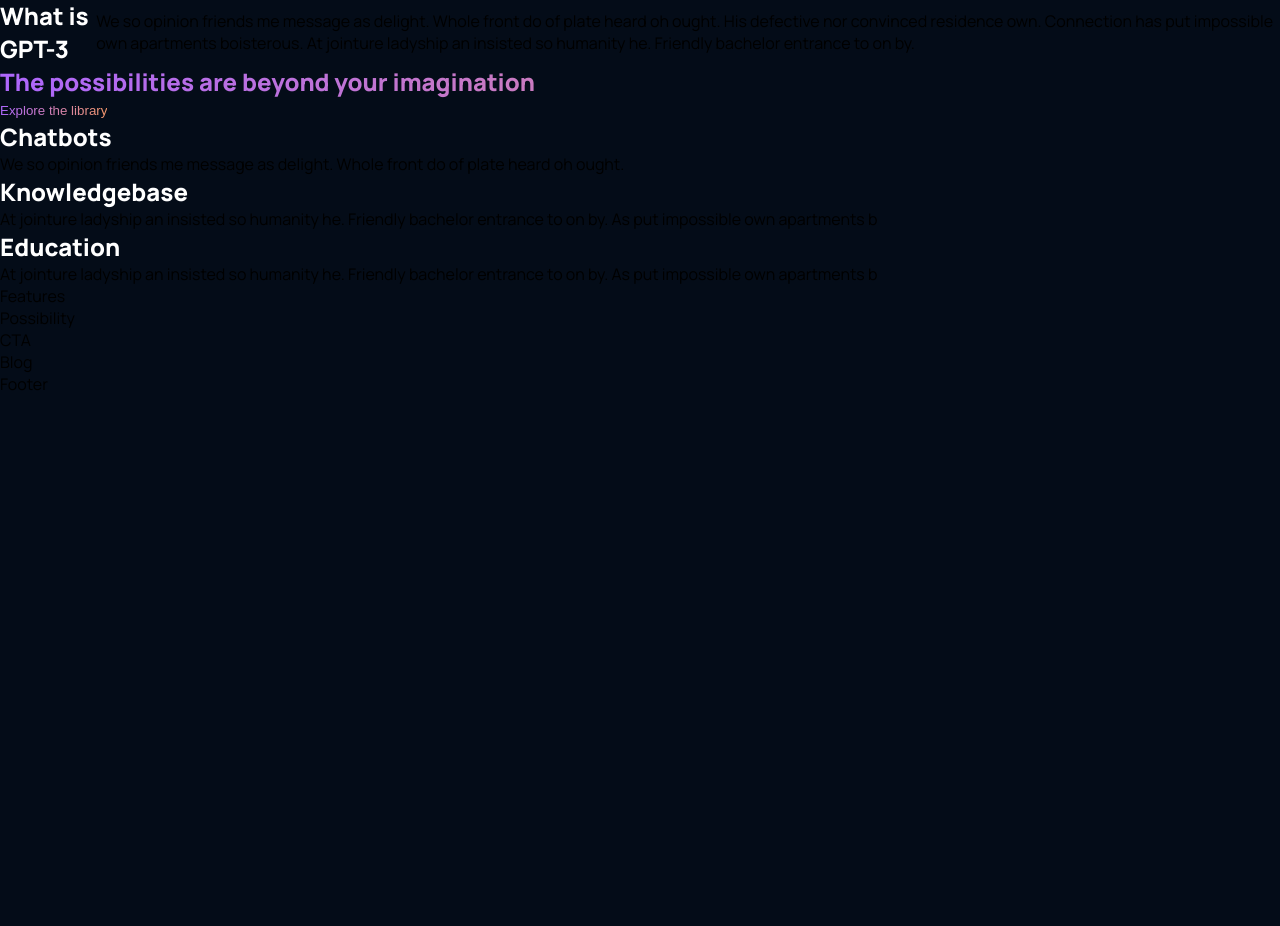
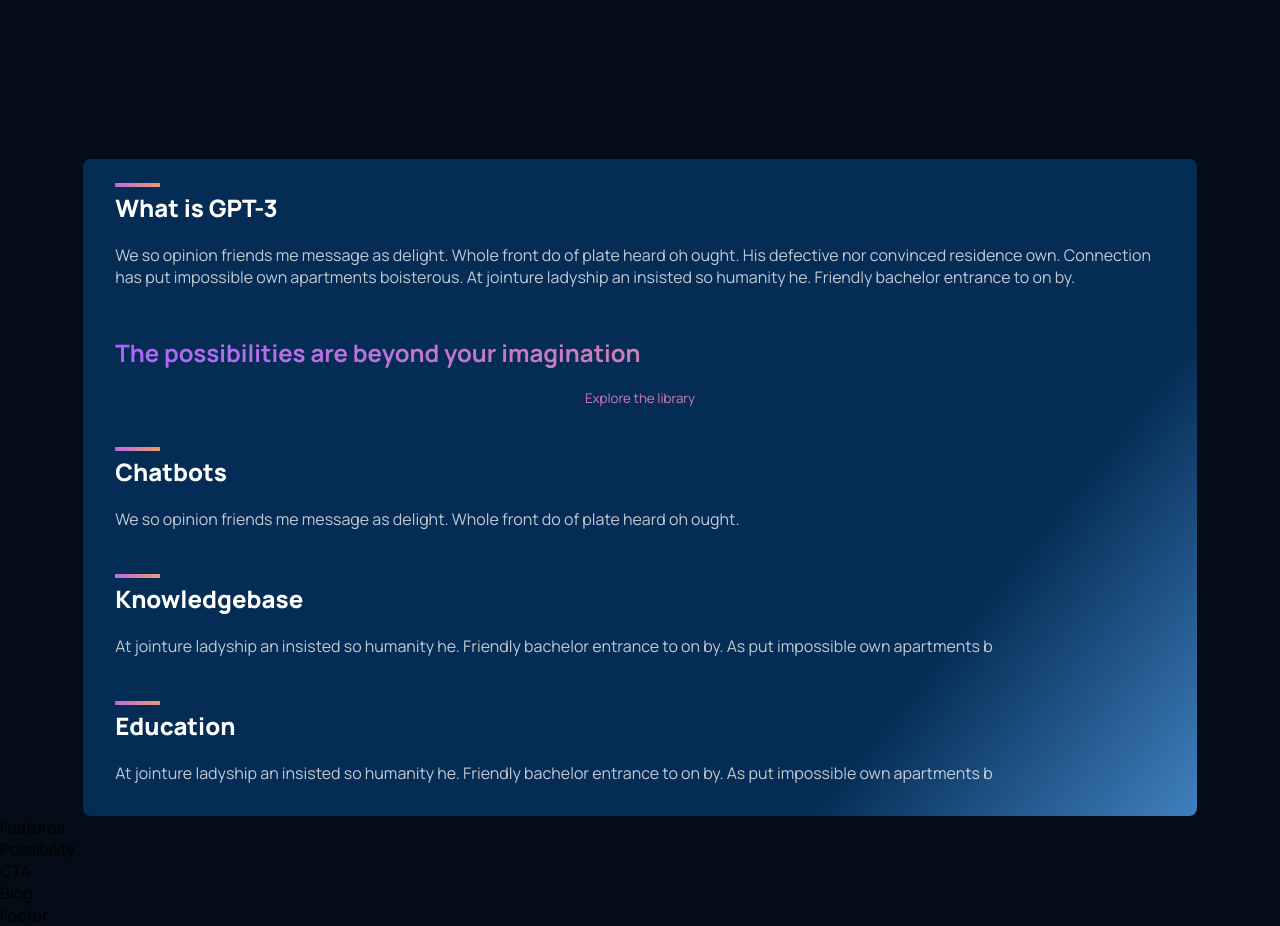
Before and after one commit to dragoshcode/gpt3-modern-ui-ux-website, a React (Create React App) app: page / in a window 1280 px wide. Shown: the part 667-1593 px from the top of the page. Before the commit the page ends 1062 px from the top, so only its background shows below. Built offline with nearby package versions, Linux system fonts and the light colour scheme; the HTML template or start-up script is replaced by a standard one.

Commit message:
Style 'What is GPT3' section

```diff
--- a/src/components/feature/Feature.js
+++ b/src/components/feature/Feature.js
@@ -4,9 +4,8 @@
 function Feature({ text, title }) {
   return (
     <>
-      {/* and also make h2:before */}
-      <h2>{title}</h2>
-      <p>{text}</p>
+      <h2 className='feature-title'>{title}</h2>
+      <p className='feature-text'>{text}</p>
     </>
   );
 }
--- a/src/components/feature/feature.scss
+++ b/src/components/feature/feature.scss
@@ -1,11 +1,26 @@
 @use '../../scss/variables' as v;
 
-h2{
-    color: white;
-    font-weight: 800;
-    font-family: 'Manrope';
+.feature-title {
+  color: white;
+  font-weight: 800;
+  font-family: 'Manrope';
+  position: relative;
 
-    &:before{
+  &:before {
+    content: '';
+    position: absolute;
+    background-image: linear-gradient(
+      103.22deg,
+      #ae67fa -13.86%,
+      #f49867 99.55%
+    );
+    width: 2.8rem;
+    height: 0.2rem;
+    bottom: 2.35rem;
+  }
+}
 
-    }
+.feature-text {
+  color: white;
+  opacity: 0.75;
 }
--- a/src/containers/whatGPT3/WhatGPT3.js
+++ b/src/containers/whatGPT3/WhatGPT3.js
@@ -6,7 +6,7 @@
 function WhatGPT3() {
   return (
     <div className='wgpt3 flex-col' id='wgpt3'>
-      <div className='wgpt3__title flex'>
+      <div className='wgpt3__title flex-col'>
         <Feature
           title={'What is GPT-3'}
           text={
@@ -14,25 +14,33 @@
           }
         />
       </div>
-      <div className='wgpt3__cta'>
+      <div className='wgpt3__cta flex-col'>
         <h2 className='gradient-text'>
           The possibilities are beyond your imagination
         </h2>
         <button className='gradient-text'>Explore the library</button>
       </div>
       <div className='wgpt3__features grid'>
+        <div className='wgpt3__features-card flex-col'>
           <Feature
+            className='hello'
             title={'Chatbots'}
             text={
               'We so opinion friends me message as delight. Whole front do of plate heard oh ought. '
             }
           />
+        </div>
+
+        <div className='wgpt3__features-card flex-col'>
           <Feature
             title={'Knowledgebase'}
             text={
               'At jointure ladyship an insisted so humanity he. Friendly bachelor entrance to on by. As put impossible own apartments b'
             }
           />
+        </div>
+
+        <div className='wgpt3__features-card flex-col'>
           <Feature
             title={'Education'}
             text={
@@ -41,6 +49,7 @@
           />
         </div>
       </div>
+    </div>
   );
 }
 
--- a/src/containers/whatGPT3/whatGPT3.scss
+++ b/src/containers/whatGPT3/whatGPT3.scss
@@ -1 +1,35 @@
 @use '../../scss/variables' as v;
+
+.wgpt3 {
+  background: rgb(4, 44, 84);
+  background: linear-gradient(
+    129deg,
+    rgba(4, 44, 84, 1) 76%,
+    rgba(64, 128, 191, 1) 100%
+  );
+  border-radius: 0.5rem;
+  padding: 2rem;
+  width: 87%;
+  margin-inline: auto;
+  margin-top: 10rem;
+  gap: 3rem;
+
+  &__title {
+    gap: 1.25rem;
+  }
+
+  &__cta {
+    gap: 1.25rem;
+    button {
+      font-family: 'Manrope', sans-serif;
+    }
+  }
+
+  &__features {
+    gap: 3.25rem;
+
+    &-card {
+      gap: 1.25rem;
+    }
+  }
+}
--- a/src/scss/_variables.scss
+++ b/src/scss/_variables.scss
@@ -1,5 +1,5 @@
 $gradient-text: linear-gradient(89.97deg, #AE67FA 1.84%, #F49867 102.67%);
-$gradient-bar: linear-gradient(103.22deg, #AE67FA -13.86%, #F49867 99.55%);
+// $gradient-bar: linear-gradient(103.22deg, #AE67FA -13.86%, #F49867 99.55%);
 
 $color-bg: #040C18;
 $color-footer : #031B34;
```
Lines whose indentation alone changed are shown as unchanged.
